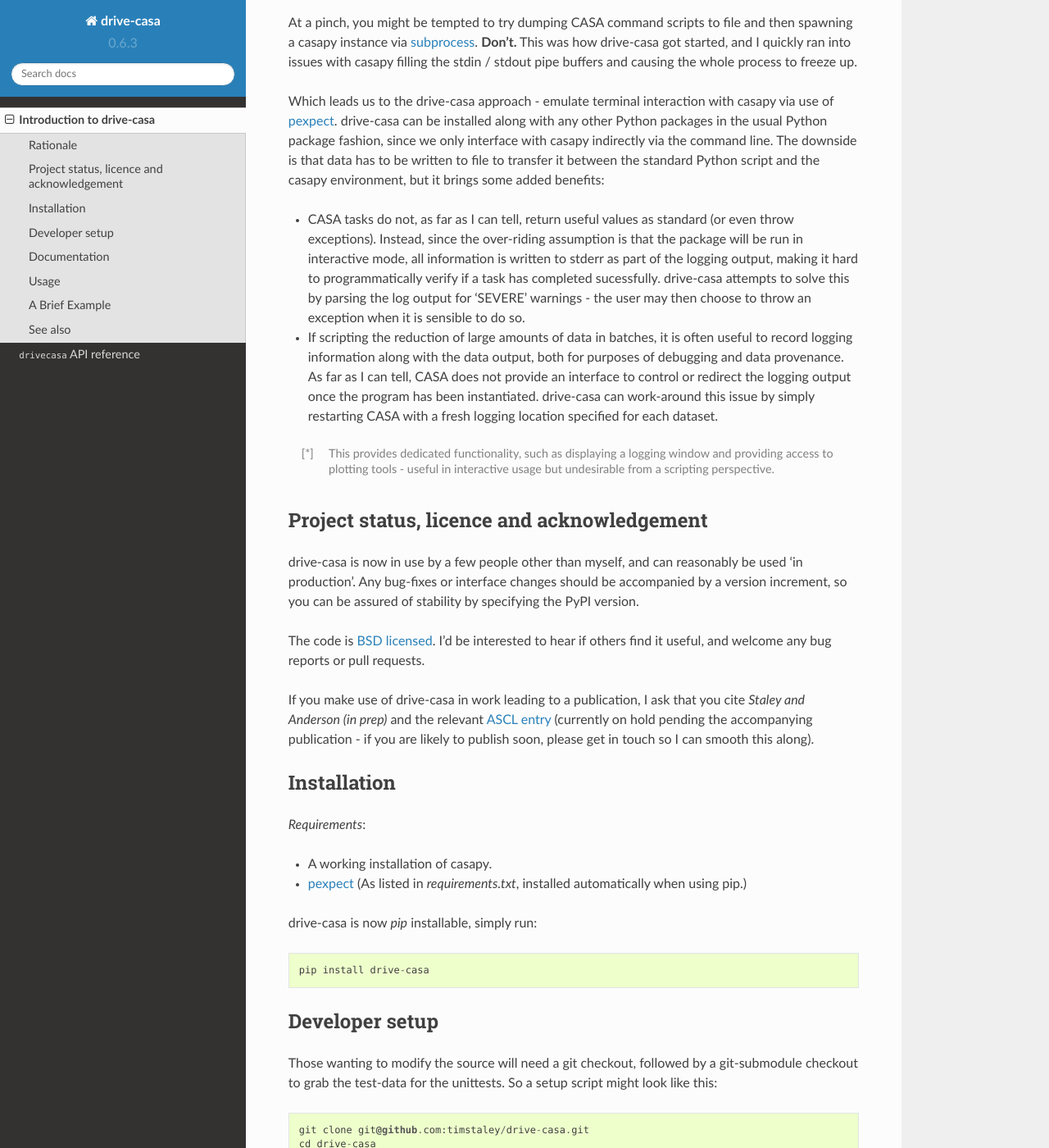
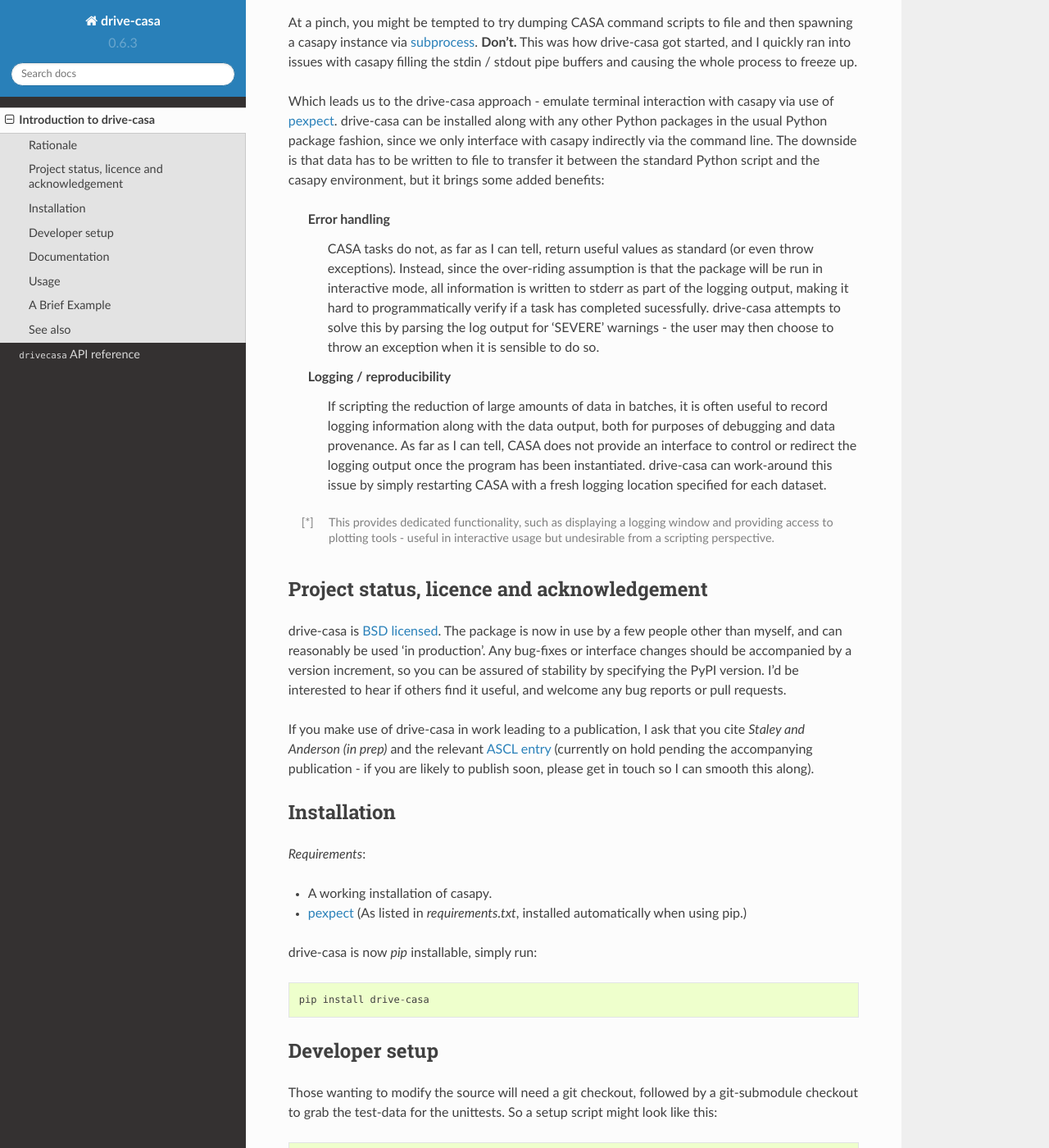
Before and after one commit to timstaley/drive-casa, a Sphinx documentation site: the page built from documentation/source/introduction.rst, in a window 1280 px wide and 1400 px high, scrolled down 1255 px. Shown: the whole window at 82% size. Built offline with Sphinx 7.4.7 and the Read the Docs theme 2.0.0, drawn with Linux system fonts in a browser that asks for light colours; formulas are drawn with MathJax 3; the version number is read from the project's files by our own code.

Commit message:
Doc tweaking.

```diff
--- a/documentation/source/introduction.rst
+++ b/documentation/source/introduction.rst
@@ -81,21 +81,24 @@
 data has to be written to file to transfer it between the standard Python script
 and the casapy environment, but it brings some added benefits:
 
-- CASA tasks do not, as far as I can tell, return useful values as standard
-  (or even throw exceptions). Instead, since the over-riding assumption is that
-  the package will be run in interactive mode,
-  all information is written to stderr as part of the logging output, making it
-  hard to programmatically verify if a task has completed sucessfully.
-  drive-casa attempts to solve this by parsing the log output for 'SEVERE'
-  warnings - the user may then choose to throw an exception when
-  it is sensible to do so.
-- If scripting the reduction of large amounts of data in batches, it is
-  often useful to record logging information along with the data output,
-  both for purposes of debugging and data provenance.
-  As far as I can tell, CASA does not provide an interface to control or
-  redirect the logging output once the program has been instantiated.
-  drive-casa can work-around this issue by simply restarting CASA with a fresh
-  logging location specified for each dataset.
+  Error handling
+    CASA tasks do not, as far as I can tell, return useful values as standard
+    (or even throw exceptions). Instead, since the over-riding assumption is that
+    the package will be run in interactive mode,
+    all information is written to stderr as part of the logging output, making it
+    hard to programmatically verify if a task has completed sucessfully.
+    drive-casa attempts to solve this by parsing the log output for 'SEVERE'
+    warnings - the user may then choose to throw an exception when
+    it is sensible to do so.
+
+  Logging / reproducibility
+    If scripting the reduction of large amounts of data in batches, it is
+    often useful to record logging information along with the data output,
+    both for purposes of debugging and data provenance.
+    As far as I can tell, CASA does not provide an interface to control or
+    redirect the logging output once the program has been instantiated.
+    drive-casa can work-around this issue by simply restarting CASA with a fresh
+    logging location specified for each dataset.
 
 
 .. [*] This provides dedicated functionality, such as displaying a logging
@@ -108,12 +111,11 @@
 
 Project status, licence and acknowledgement
 -------------------------------------------
-drive-casa is now in use by a few people
+drive-casa is `BSD licensed`_.
+The package is now in use by a few people
 other than myself, and can reasonably be used 'in production'.
 Any bug-fixes or interface changes should be accompanied by a version increment,
 so you can be assured of stability by specifying the PyPI version.
-
-The code is `BSD licensed`_.
 I'd be interested to hear if others find it useful, and welcome
 any bug reports or pull requests.
 
```
Also changed, not shown: other parts of documentation/source/introduction.rst (+2 -0 lines).
